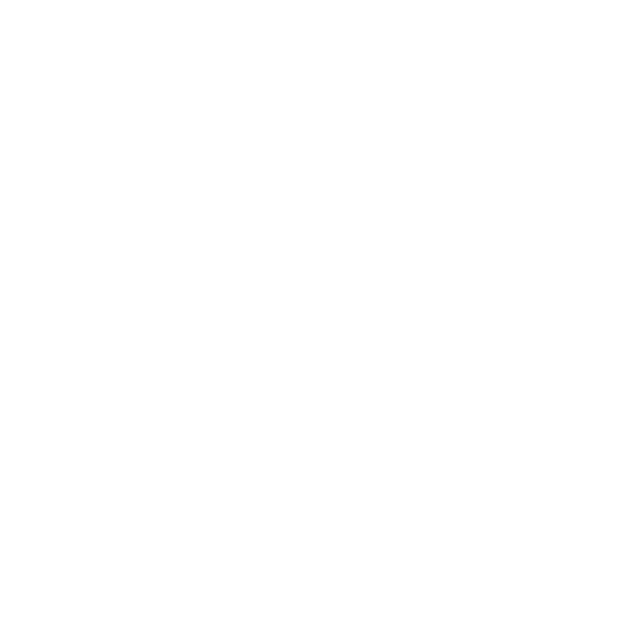
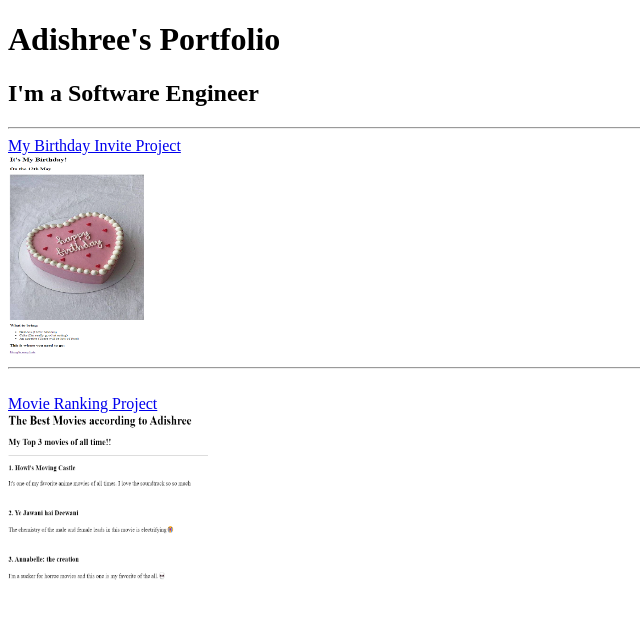
Before and after one commit to Adishree194/html-portfolio, a plain HTML site: page 4.3 HTML Porfolio Project/index.html in a window 1280 px wide. Shown: the whole page, without its empty margins (0-640 px from the left). Drawn offline with Linux system fonts and the light colour scheme.

Commit message:
Update index.html

```diff
--- a/4.3 HTML Porfolio Project/index.html
+++ b/4.3 HTML Porfolio Project/index.html
@@ -7,7 +7,18 @@
     <title>Portfolio</title>
  </head>
  <body>
-
+    <h1>Adishree's Portfolio</h1>
+    <h2>I'm a Software Engineer</h2>
+    <hr />
+    <a href="public/birthday.html">My Birthday Invite Project</a>
+    <br />
+    <img src="assets/images/Screenshot 2024-06-17 175955.png" height="200" width="200" alt="birthday invite portfolio">
+    <br />
+    <hr />
+    <br />
+    <a href="public/movie_ranking.html">Movie Ranking Project</a>
+    <br />
+    <img src="assets/images/movieranking.png" height="200" width="200" alt="Moving ranking portfolio">
 
  </body>
  </html>
```
